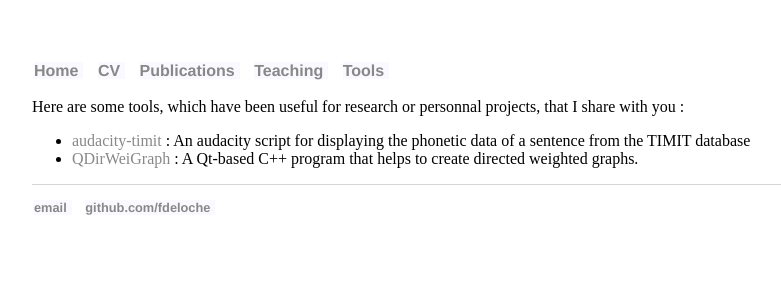
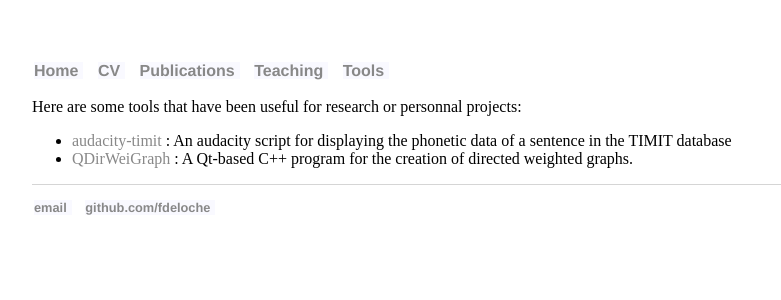
Before and after one commit to fdeloche/fdeloche.github.io, a Jekyll site: the page built from tools.html, in a window 1280 px wide. Shown: the top 300 px of the page, without its empty margins (160-941 px from the left). Built offline with Jekyll 4.4.1, drawn with Linux system fonts in a browser that asks for light colours; comment, search, counter and statistics services are not loaded.

Commit message:
corr sentences

```diff
--- a/tools.html
+++ b/tools.html
@@ -5,11 +5,11 @@ title: Tools
 ---
 <div class="maindiv">
 
-Here are some tools, which have been useful for research or personnal projects, that I share with you :
+Here are some tools that have been useful for research or personnal projects:
 
 <ul>
-  <li> <a href="http://github.com/fdeloche/audacity-timit"> audacity-timit </a>  : An audacity script for displaying the phonetic data of a sentence  from the TIMIT database </li>
-    <li><a href="./qdirweigraph.html">QDirWeiGraph</a> : A Qt-based C++ program that helps to create directed weighted graphs.</li>
+  <li> <a href="http://github.com/fdeloche/audacity-timit"> audacity-timit </a>  : An audacity script for displaying the phonetic data of a sentence in the TIMIT database </li>
+    <li><a href="./qdirweigraph.html">QDirWeiGraph</a> : A Qt-based C++ program for the creation of directed weighted graphs.</li>
 </ul>
 <!--
 <h2>Audacity scripts</h2>
```
